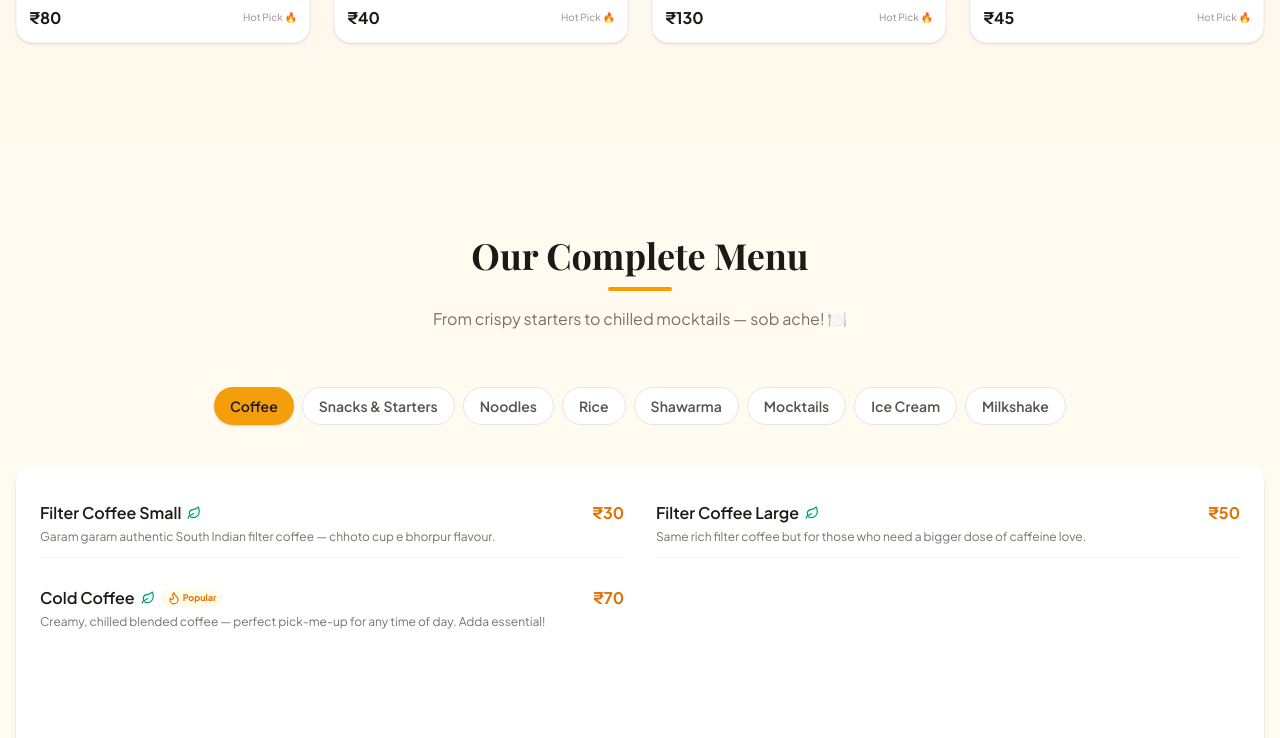
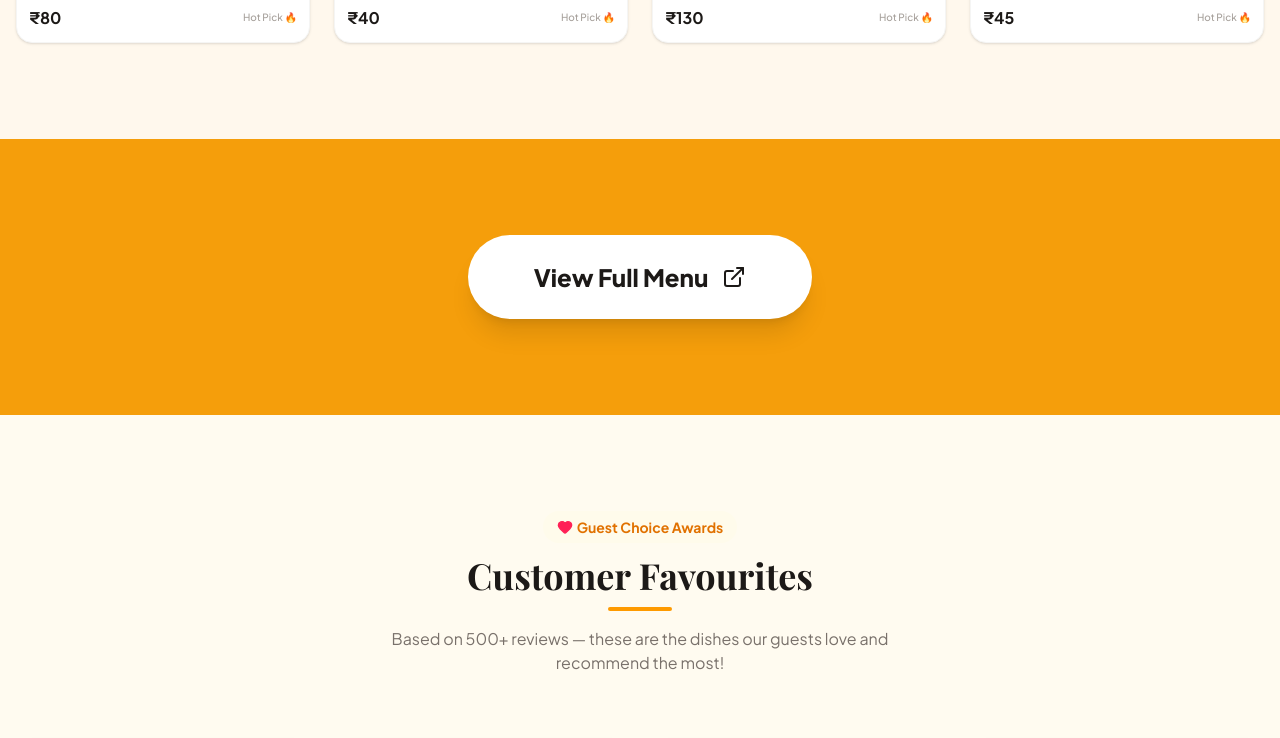
Before and after one commit to adeditsmsg-oss/havelicafe.com, a Next.js app: page / in a window 1280 px wide. Shown: the part 5160-5898 px from the top of the page. Built offline with nearby package versions, Linux system fonts and the light colour scheme; a web font is replaced by a local one.

Commit message:
Simplify_menu_section_to_single_large_button

```diff
--- a/src/components/DigitalMenu.tsx
+++ b/src/components/DigitalMenu.tsx
@@ -1,147 +1,32 @@
 'use client';
 
-import React, { useState, useRef, useEffect } from 'react';
-import { motion, AnimatePresence } from 'framer-motion';
-import { ExternalLink, Flame, Leaf } from 'lucide-react';
-import { menuCategories } from '@/data/menuData';
+import React from 'react';
+import { motion } from 'framer-motion';
+import { ExternalLink } from 'lucide-react';
 
 export default function DigitalMenu() {
-  const [activeTab, setActiveTab] = useState(menuCategories[0]?.name || 'Coffee');
-  const tabBarRef = useRef<HTMLDivElement>(null);
-
-  // Scroll active tab into view on mobile
-  useEffect(() => {
-    if (tabBarRef.current) {
-      const activeButton = tabBarRef.current.querySelector(
-        '[data-active="true"]'
-      ) as HTMLElement | null;
-      if (activeButton) {
-        activeButton.scrollIntoView({
-          behavior: 'smooth',
-          block: 'nearest',
-          inline: 'center',
-        });
-      }
-    }
-  }, [activeTab]);
-
-  const activeCategory = menuCategories.find((cat) => cat.name === activeTab);
-  const filteredItems = activeCategory ? activeCategory.items : [];
-
   return (
     <section
-      className="py-16 md:py-24 px-4 bg-[#FFFBF0] overflow-hidden"
+      className="py-16 md:py-24 px-4 bg-brand-amber overflow-hidden text-center flex flex-col items-center justify-center"
       id="menu"
     >
-      <div className="max-w-7xl mx-auto">
-        {/* Section Header */}
-        <div className="text-center mb-10 md:mb-14">
-          <h2 className="font-serif text-3xl md:text-4xl font-bold text-[#1C1917] mb-3">
-            Our Complete Menu
-          </h2>
-          <div className="w-16 h-1 bg-amber-500 rounded-full mx-auto mb-4" />
-          <p className="font-sans text-stone-500 text-sm md:text-base max-w-lg mx-auto">
-            From crispy starters to chilled mocktails — sob ache! 🍽️
-          </p>
-        </div>
-
-        {/* Horizontal Scrollable Tab Bar */}
-        <div
-          ref={tabBarRef}
-          className="flex gap-2 overflow-x-auto no-scrollbar pb-4 mb-6 md:justify-center"
-        >
-          {menuCategories.map((cat) => (
-            <button
-              key={cat.name}
-              data-active={activeTab === cat.name}
-              onClick={() => setActiveTab(cat.name)}
-              className={`shrink-0 px-4 py-2 rounded-full text-sm font-semibold transition-all duration-200 cursor-pointer ${
-                activeTab === cat.name
-                  ? 'bg-brand-amber text-stone-900 shadow-sm'
-                  : 'bg-white text-stone-600 border border-stone-200 hover:border-amber-300 hover:text-brand-amber'
-              }`}
-            >
-              {cat.name}
-            </button>
-          ))}
-        </div>
-
-        {/* Tab Content */}
-        <div className="bg-white rounded-2xl shadow-md p-4 md:p-6 min-h-[320px]">
-          <AnimatePresence mode="wait">
-            <motion.div
-              key={activeTab}
-              initial={{ opacity: 0, y: 10 }}
-              animate={{ opacity: 1, y: 0 }}
-              exit={{ opacity: 0, y: -10 }}
-              transition={{ duration: 0.25 }}
-            >
-              {filteredItems.length > 0 ? (
-                <div className="grid grid-cols-1 md:grid-cols-2 gap-x-8 gap-y-4 divide-y md:divide-y-0 divide-stone-100">
-                  {filteredItems.map((item, index) => (
-                    <div
-                      key={item.name + index}
-                      className="flex justify-between items-start py-3 border-b border-stone-100 last:border-b-0"
-                    >
-                      <div className="flex flex-col gap-1 pr-4">
-                        <div className="flex items-center gap-1.5 flex-wrap">
-                          <span className="font-semibold text-stone-900 text-sm md:text-base">
-                            {item.name}
-                          </span>
-                          {item.isVeg && (
-                            <span title="Vegetarian">
-                              <Leaf className="w-3.5 h-3.5 text-emerald-600 fill-emerald-50 shrink-0" />
-                            </span>
-                          )}
-                          {item.isPopular && (
-                            <span className="inline-flex items-center gap-0.5 text-[9px] font-bold text-amber-600 bg-amber-50 px-1.5 py-0.5 rounded-full shrink-0">
-                              <Flame className="w-3.5 h-3.5 shrink-0" />
-                              Popular
-                            </span>
-                          )}
-                        </div>
-                        <p className="text-xs text-stone-500 line-clamp-2">
-                          {item.description}
-                        </p>
-                      </div>
-                      <div className="flex flex-col items-end shrink-0 ml-auto">
-                        <span className="font-bold text-amber-600 text-sm md:text-base">
-                          ₹{item.price}
-                        </span>
-                        {item.priceDouble && (
-                          <span className="text-[10px] text-stone-500 font-medium">
-                            Double: ₹{item.priceDouble}
-                          </span>
-                        )}
-                      </div>
-                    </div>
-                  ))}
-                </div>
-              ) : (
-                <div className="text-center py-12 text-stone-400 text-sm">
-                  No items in this category yet — check back soon!
-                </div>
-              )}
-            </motion.div>
-          </AnimatePresence>
-        </div>
-
+      <div className="max-w-7xl mx-auto w-full flex flex-col items-center justify-center">
         {/* View Full Menu Button */}
         <motion.div
-          initial={{ opacity: 0, y: 20 }}
-          whileInView={{ opacity: 1, y: 0 }}
+          initial={{ opacity: 0, scale: 0.95 }}
+          whileInView={{ opacity: 1, scale: 1 }}
           viewport={{ once: true }}
-          transition={{ duration: 0.5, delay: 0.2 }}
-          className="text-center mt-8"
+          transition={{ duration: 0.5 }}
+          className="w-full flex items-center justify-center"
         >
           <a
             href="https://adeditsmsg-oss.github.io/haveli-cafe-menu/"
             target="_blank"
             rel="noopener noreferrer"
-            className="inline-flex items-center gap-2 bg-amber-500 text-white rounded-full px-8 py-3.5 font-semibold hover:bg-amber-600 transition-colors shadow-md hover:shadow-lg cursor-pointer"
+            className="inline-flex items-center gap-3.5 bg-white text-stone-900 rounded-full px-12 py-5 md:px-16 md:py-6 font-extrabold text-lg md:text-2xl hover:bg-stone-50 transition-all duration-300 shadow-xl hover:shadow-2xl hover:scale-105 active:scale-95 cursor-pointer border-2 border-transparent hover:border-white/10"
           >
-            View Full Menu
-            <ExternalLink className="w-4 h-4" />
+            <span>View Full Menu</span>
+            <ExternalLink className="w-5 h-5 md:w-6 md:h-6 shrink-0" />
           </a>
         </motion.div>
       </div>
```
